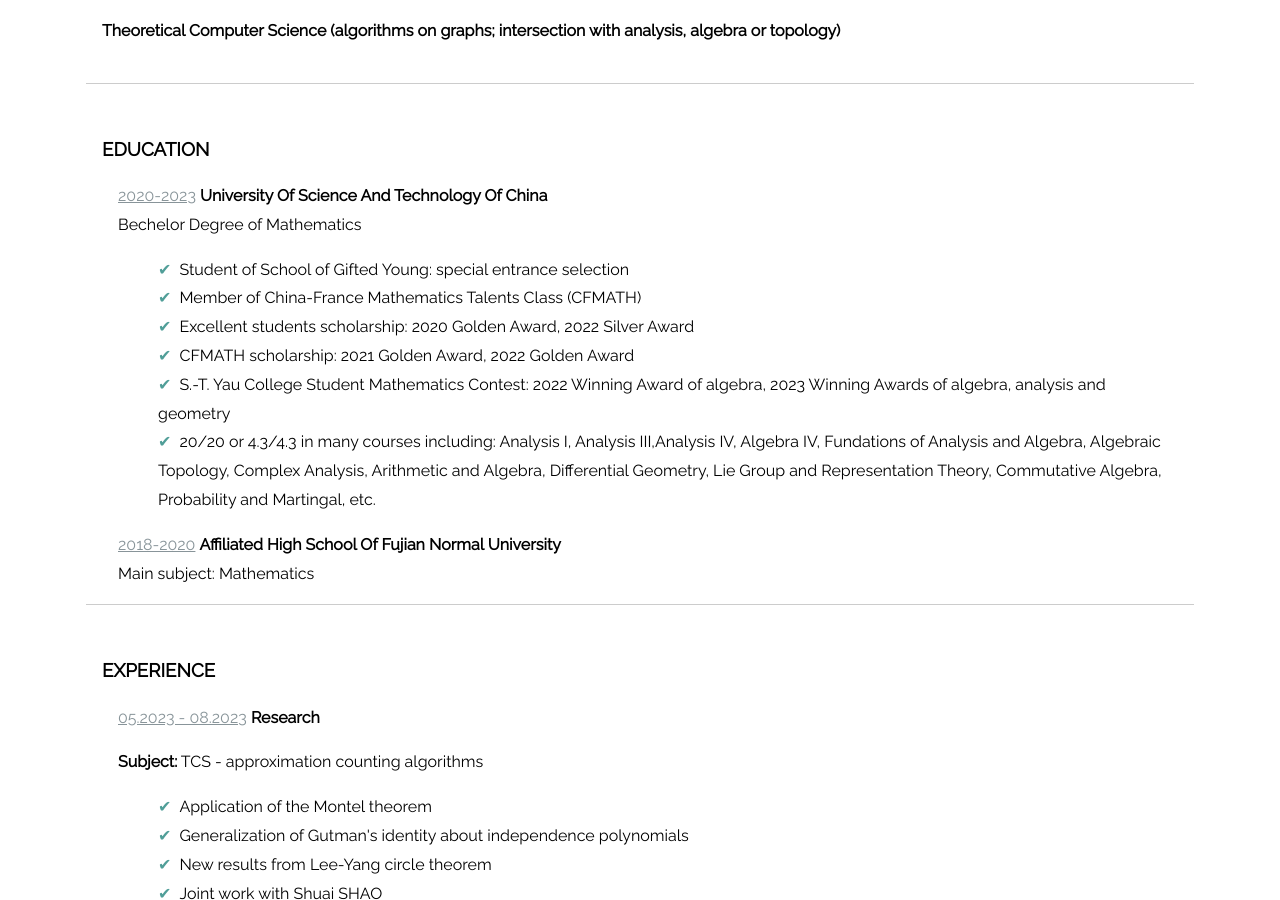
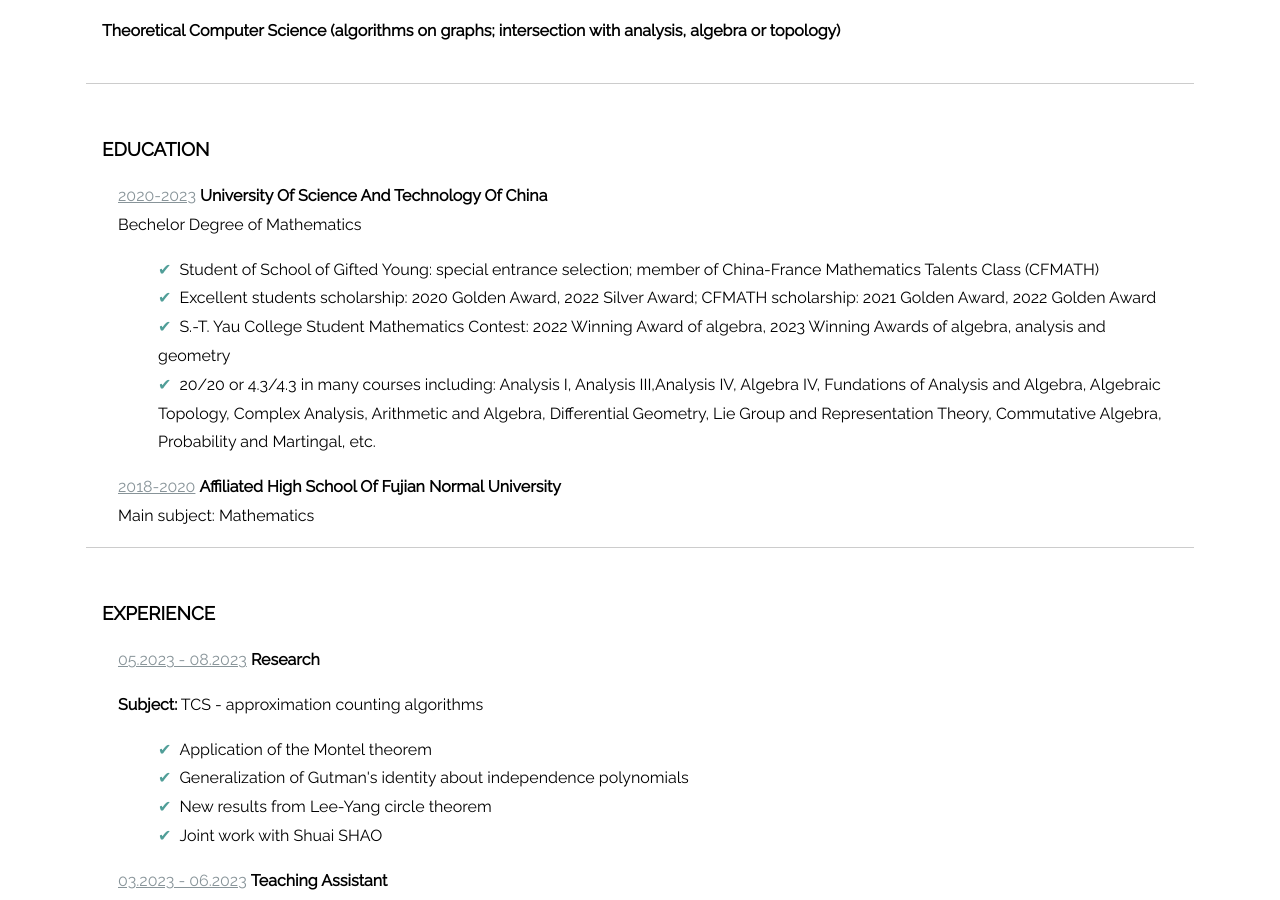
Before and after one commit to XiaoweiYEXavier/XiaoweiYEXavier.github.io, a Jekyll site: the page CV/index.html, which Jekyll copies as it is, in a window 1280 px wide and 900 px high, scrolled down 500 px. Built offline with Jekyll 4.4.1, drawn with Linux system fonts in a browser that asks for light colours; nearby versions of some CDN libraries.

```diff
--- a/CV/index.html
+++ b/CV/index.html
@@ -35,10 +35,8 @@
           Bechelor Degree of Mathematics
         </div>
         <ul class="job-description">
-            <li>Student of School of Gifted Young: special entrance selection</li>
-            <li>Member of China-France Mathematics Talents Class (CFMATH)</li>
-            <li>Excellent students scholarship: 2020 Golden Award, 2022 Silver Award</li>
-            <li>CFMATH scholarship: 2021 Golden Award, 2022 Golden Award</li>
+            <li>Student of School of Gifted Young: special entrance selection; member of China-France Mathematics Talents Class (CFMATH)</li>
+            <li>Excellent students scholarship: 2020 Golden Award, 2022 Silver Award; CFMATH scholarship: 2021 Golden Award, 2022 Golden Award</li>
             <li>S.-T. Yau College Student Mathematics Contest: 2022 Winning Award of algebra,
               2023 Winning Awards of algebra, analysis and geometry</li>
             <li>20/20 or 4.3/4.3 in many courses including: Analysis I, Analysis III,Analysis IV, Algebra IV,
```
